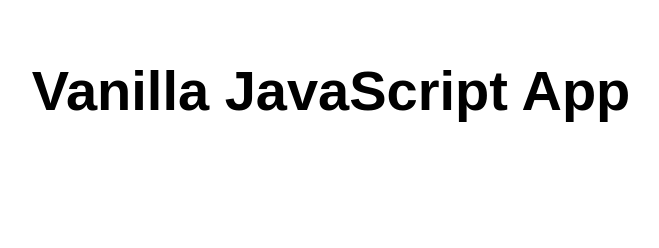
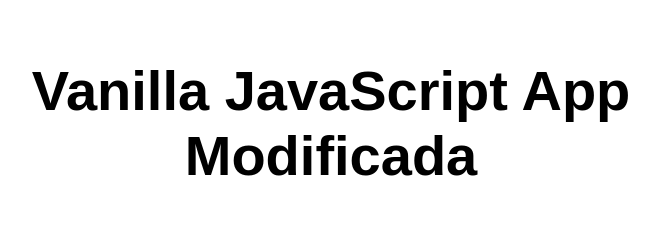
Before and after one commit to soyr6b/t1, a website: page src/index.html in a window 1280 px wide. Shown: the whole page, without its empty margins (309-968 px from the left). Drawn offline with Linux system fonts and the light colour scheme.

Commit message:
Update index.html

```diff
--- a/src/index.html
+++ b/src/index.html
@@ -10,7 +10,7 @@
 
 <body>
   <main>
-    <h1>Vanilla JavaScript App</h1>
+    <h1>Vanilla JavaScript App Modificada</h1>
   </main>
 </body>
 
```
